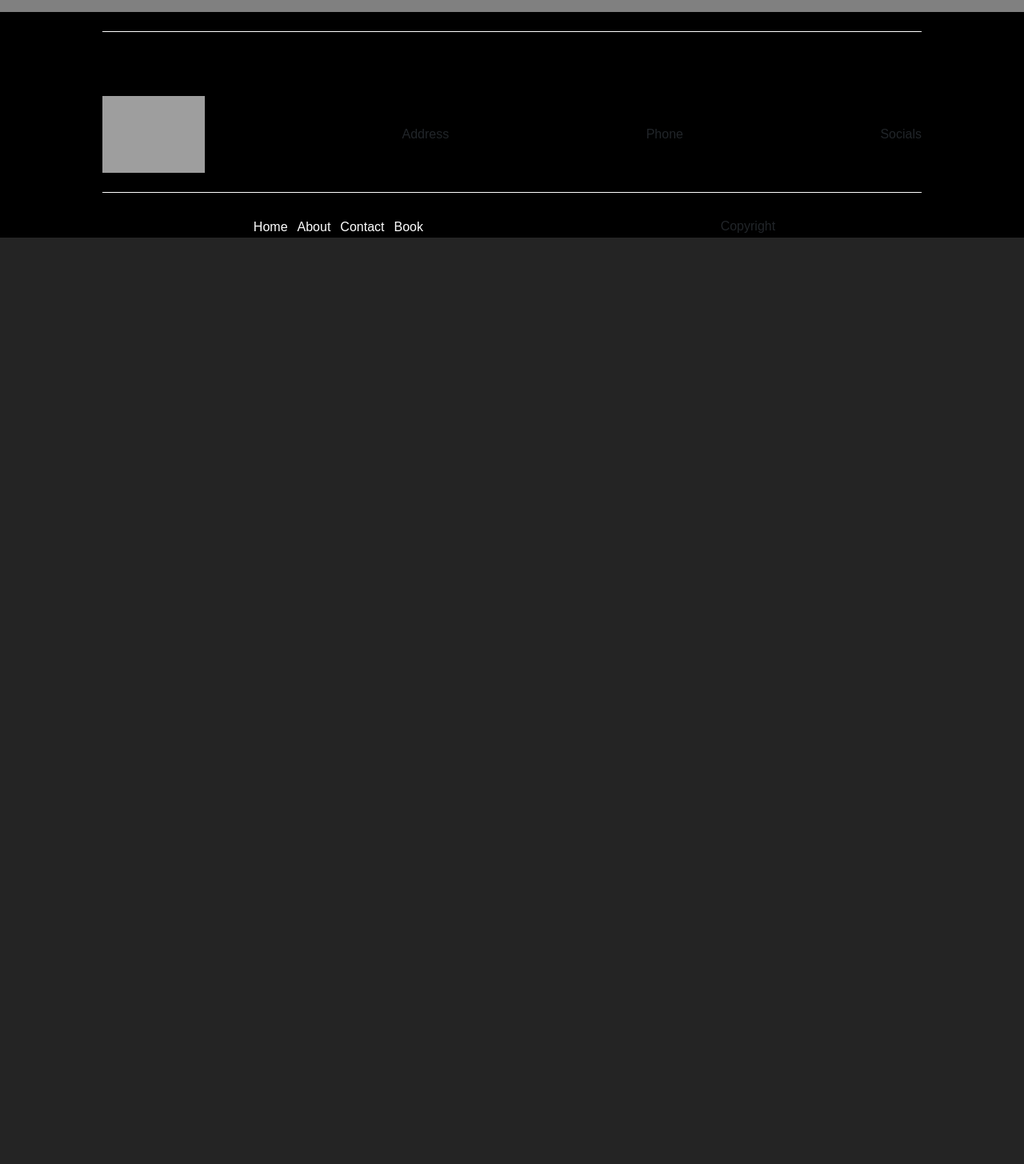
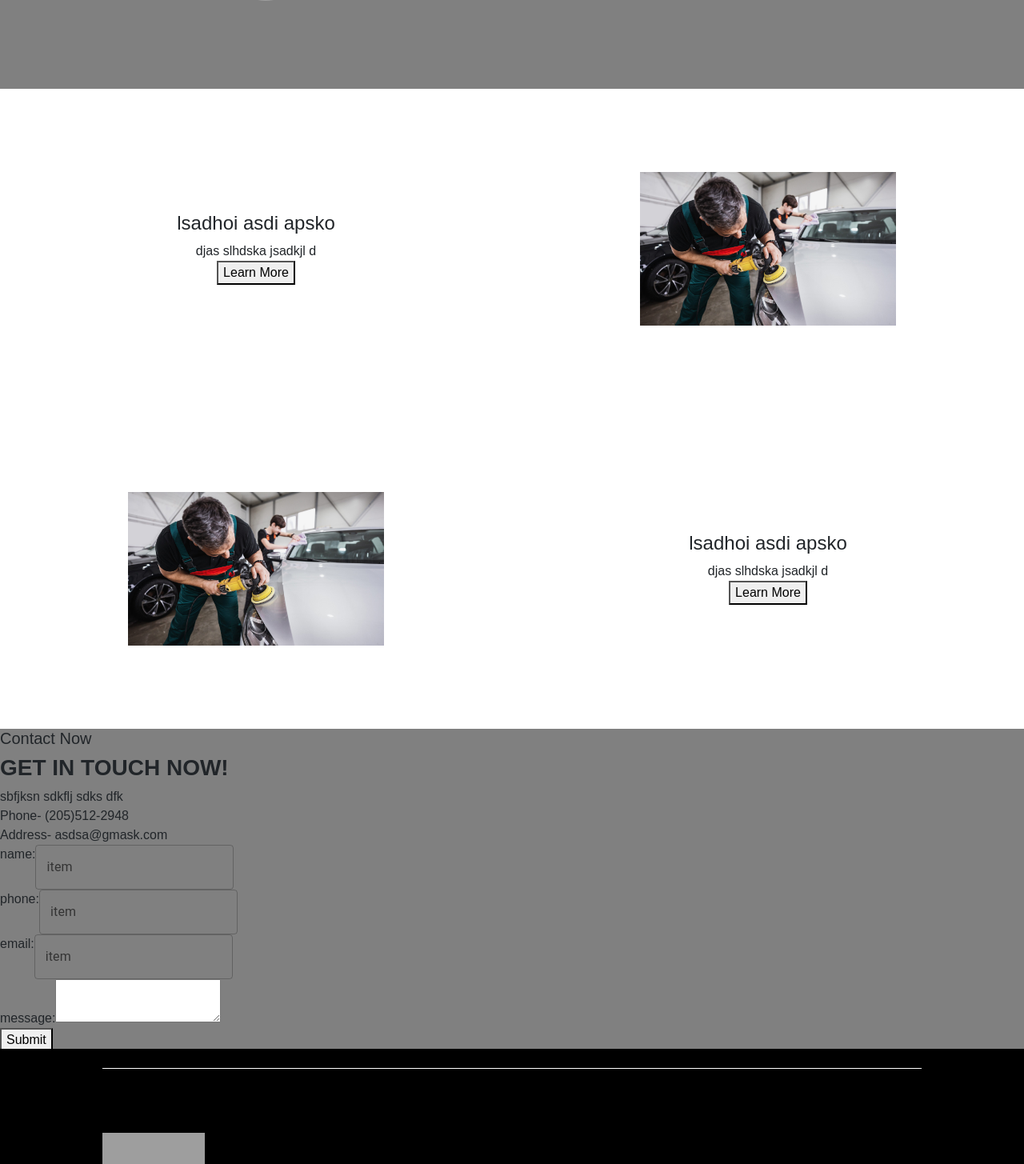
Before and after one commit to AkshatRait/Rait-Solutions, a React (Vite) app: page / in a window 1280 px wide. Shown: the part 751-2206 px from the top of the page at 80% size. Before the commit the page ends 1048 px from the top, so only its background shows below. Built offline with nearby package versions, Linux system fonts and the light colour scheme; grey boxes are pictures that could not be loaded; a web font is replaced by a local one.

Commit message:
added footer,inputs for the cta

```diff
--- /dev/null
+++ b/src/Components/CallToAction/index.css
@@ -0,0 +1,4 @@
+#cta-container{
+    background-color: gray;
+    height:50vh;
+}
--- /dev/null
+++ b/src/Components/CallToAction/index.jsx
@@ -0,0 +1,78 @@
+import React, { useState } from 'react'
+import "./index.css"
+import { TextField } from '@mui/material';
+import { Button } from 'bootstrap';
+
+const CallToAction = () => {
+    const [formData,setFormData] = useState(
+        {name:'',
+        phone:'' ,
+        email:'' ,
+        message:''});
+
+    const handleChange =()=>{
+        console.log('changed');
+    }
+    const handleSubmit = () =>{
+        console.log('submitted');
+    }
+    let fields = ["name", "phone", "email", "message"];
+
+    let divs = fields.map((item) => {
+        if (item === "message") {
+            return (
+                <div key={item}>
+                    <label htmlFor={item}>{item}:</label>
+                    <textarea
+                        type="text"
+                        id={item}
+                        name={item}
+                        value={formData[item]}
+                        onChange={handleChange}
+                    ></textarea>
+                </div>
+            )
+        } else {
+            return (
+                <div key={item}>
+                    <label htmlFor={item}>{item}:</label>
+                    <TextField
+                        type="text"
+                        id={item}
+                        name={item}
+                        variant="outlined"
+                        label="item"
+                        value={formData[item]}
+                        onChange={handleChange}
+                    />
+                </div>
+            )
+        }
+    });
+
+
+  return (
+    <div id="cta-container">
+        <div className="cta-one">
+            <h5>Contact Now</h5>
+            <h3><strong>GET IN TOUCH NOW!</strong></h3>
+            <p>sbfjksn sdkflj sdks dfk</p>
+            <p>Phone- (205)512-2948</p>
+            <p>Address-
+                asdsa@gmask.com
+            </p>
+        </div>
+        <div className="cta-two">
+        <form onSubmit={handleSubmit}>
+            {divs}
+            <div>
+                <button type="submit">Submit</button>
+
+            </div>
+        </form>
+        </div>
+    </div>
+  )
+}
+
+export default CallToAction
--- a/src/Components/CustomerTest/index.css
+++ b/src/Components/CustomerTest/index.css
@@ -4,7 +4,7 @@
     display: flex;
     justify-content: center;
     align-self:center;
-    margin-top:2px;
+    margin-top:-2px;
 }
 
 #customer-testimonals img{
--- /dev/null
+++ b/src/Components/Gallery/index.css
@@ -0,0 +1,53 @@
+#gallery{
+    background-color: white;
+    display: grid;
+    grid-template-columns: 1fr 1fr;
+    grid-template-rows: 1fr 1fr;
+    height: 100vh;
+}
+
+#gallery img{
+    width: 50%;
+}
+
+.container-one{
+    margin: auto;
+    height:40vh;
+    grid-column: 1/2;
+    display:flex;
+    flex-direction: column;
+    justify-content: center;
+    align-items: center;
+}
+
+.container-two{
+    margin: auto;
+    height:40vh;
+    grid-column: 2/2;
+    display:flex;
+    flex-direction: column;
+    justify-content: center;
+    align-items: center;
+}
+
+.container-three{
+    margin: auto;
+    height:40vh;
+    grid-column: 2/2;
+    grid-row: 2/2;
+    display:flex;
+    flex-direction: column;
+    justify-content: center;
+    align-items: center;
+}
+
+.container-four{
+    margin: auto;
+    height:40vh;
+    grid-column: 1;
+    grid-row: 2;
+    display:flex;
+    flex-direction: column;
+    justify-content: center;
+    align-items: center;
+}
--- /dev/null
+++ b/src/Components/Gallery/index.jsx
@@ -0,0 +1,29 @@
+import React from 'react'
+import "./index.css"
+
+const Gallery = () => {
+  return (
+    <div id="gallery">
+        <div
+        className="container-one">
+            <h4>lsadhoi asdi apsko </h4>
+            <p>djas slhdska jsadkjl d</p>
+            <button>Learn More</button>
+        </div>
+        <div className="container-two">
+            <img src="/src/assets/carDetail.jpg" alt="" />
+        </div>
+        <div
+        className="container-three">
+            <h4>lsadhoi asdi apsko </h4>
+            <p>djas slhdska jsadkjl d</p>
+            <button>Learn More</button>
+        </div>
+        <div className="container-four">
+            <img src="/src/assets/carDetail.jpg" alt="" />
+        </div>
+    </div>
+  )
+}
+
+export default Gallery
--- a/src/Components/HeroImage/index.css
+++ b/src/Components/HeroImage/index.css
@@ -1,8 +1,16 @@
 #hero-img {
     max-width: 100%;
-    position: relative;
-    overflow: hidden; /* Ensure the image stays within its container */
-    height:50vh;
+    background-image: url("/src/assets/carDetail.jpg");
+
+    /* Set a specific height */
+    min-height: 500px;
+
+    /* Create the parallax scrolling effect */
+    background-attachment: fixed;
+    background-position: center;
+    background-repeat: no-repeat;
+    background-size: cover;
+
 }
 
 #hero-img img {
@@ -24,3 +32,10 @@
 .hero-text button{
     border: none;
 }
+
+#hero-img button{
+    background-color: black;
+    color: white;
+    width: 20vw;
+    padding:3px;
+}
--- a/src/Components/HeroImage/index.jsx
+++ b/src/Components/HeroImage/index.jsx
@@ -4,13 +4,11 @@ import "./index.css"
 const HeroImage = () => {
   return (
     <div id="hero-img">
-        <img src="/src/assets/carDetail.jpg" alt="" />
         <div className="hero-text">
             <h1>I am John Doe</h1>
-    <p>And I'm a Photographer</p>
-    <button>Hire me</button>
+            <p>And I'm a Photographer</p>
+            <button>Hire me</button>
         </div>
-
     </div>
   )
 }
--- a/src/Pages/Home/index.jsx
+++ b/src/Pages/Home/index.jsx
@@ -1,12 +1,16 @@
 import React from 'react'
 import HeroImage from '../../Components/HeroImage'
 import CustomerTest from '../../Components/CustomerTest'
+import Gallery from '../../Components/Gallery'
+import CallToAction from '../../Components/CallToAction'
 
 const Home = () => {
   return (
     <div>
         <HeroImage />
         <CustomerTest />
+        <Gallery />
+        <CallToAction />
     </div>
   )
 }
```
